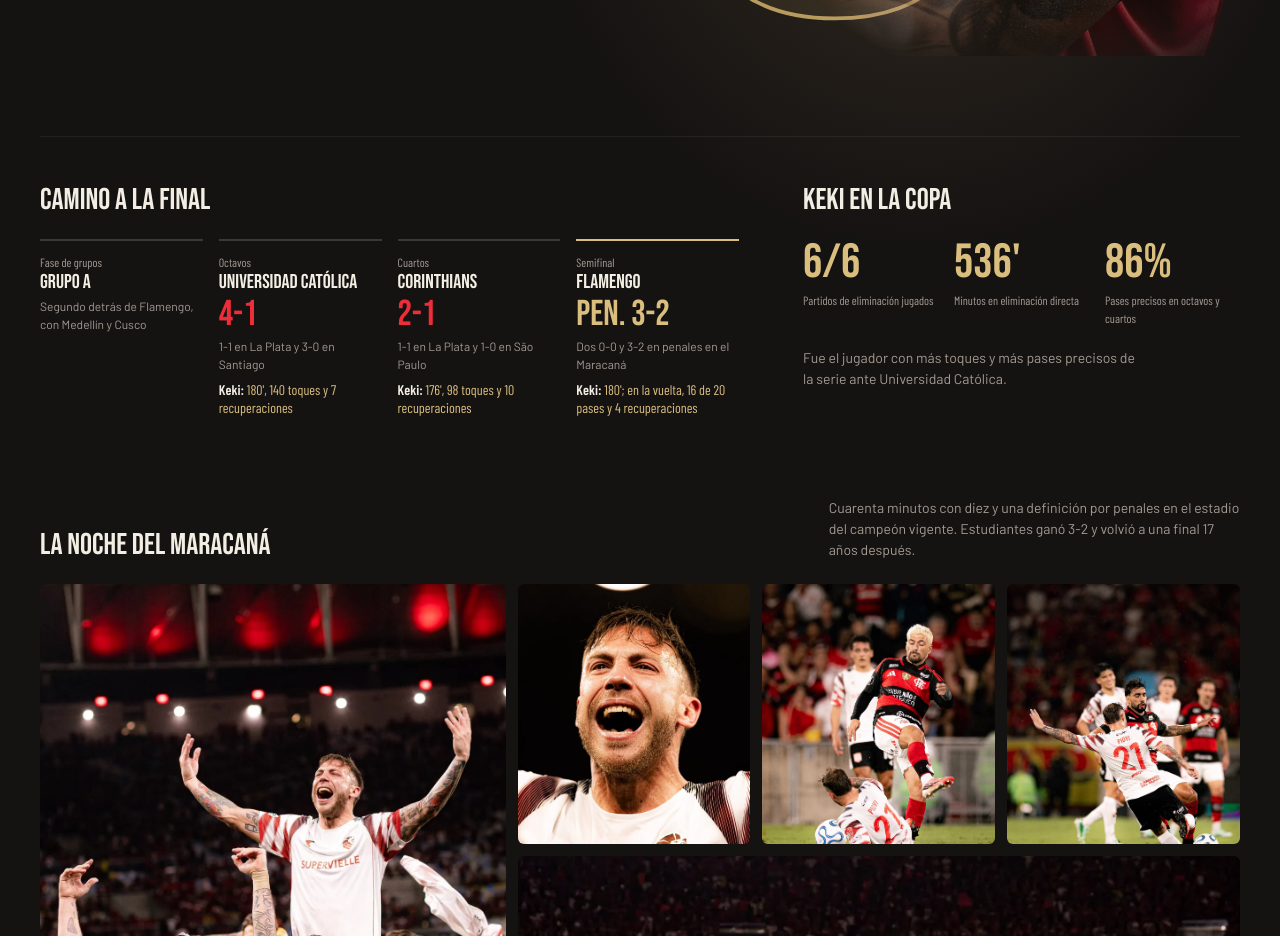
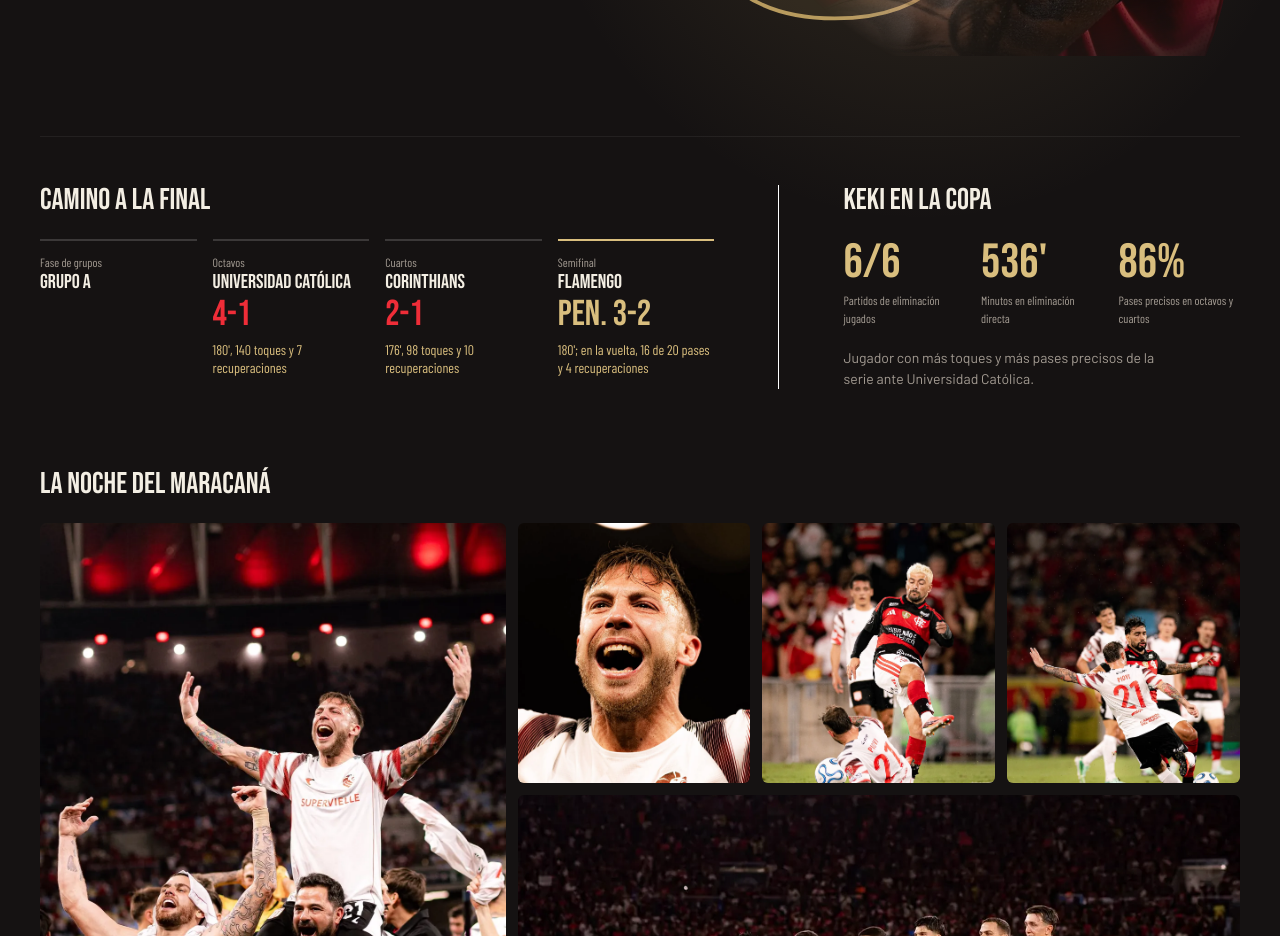
Before and after one commit to mgunsett/keki-piovi, a React (Vite) app: page / in a window 1280 px wide. Shown: the part 1560-2496 px from the top of the page. Built offline with nearby package versions, Linux system fonts and the light colour scheme; no server answers.

Commit message:
update data and libert

```diff
--- a/src/components/Libertadores/LibertadoresSection.jsx
+++ b/src/components/Libertadores/LibertadoresSection.jsx
@@ -1,9 +1,3 @@
-// ─────────────────────────────────────────────────────────────
-// Sección Libertadores 2026 — "La Quinta"
-// Un 5 gigante en dorado detrás de Keki: Estudiantes tiene cuatro
-// Libertadores y la final de Montevideo es por la quinta. Las cinco
-// estrellas (cuatro llenas + una punteada) son el momento animado.
-// ─────────────────────────────────────────────────────────────
 import { useEffect, useRef } from 'react'
 import { Box, Flex, Grid, Text, Image } from '@chakra-ui/react'
 import { gsap } from 'gsap'
@@ -202,9 +196,9 @@ export default function LibertadoresSection() {
         </Grid>
 
         {/* ── Camino + Keki en la copa ── */}
-        <Grid templateColumns={{ base: '1fr', lg: '1.6fr 1fr' }} gap={{ base: 10, lg: 16 }} mt={{ base: 16, lg: 20 }}
+        <Grid templateColumns={{ base: '1fr', lg: '1.6fr 1fr' }} rowGap={10} columnGap={0} mt={{ base: 16, lg: 20 }}
               pt={{ base: 10, lg: 12 }} borderTop="1px solid" borderColor="whiteAlpha.100">
-          <Box>
+          <Box pr={{ lg: 16 }}>
             <Text as="h3" fontFamily="heading" fontSize="3xl" color="brand.bone" lineHeight={1}>Camino a la final</Text>
             <Grid as="ol" listStyleType="none" templateColumns={{ base: '1fr', md: 'repeat(4, 1fr)' }} gap={{ base: 0, md: 4 }} mt={6}>
               {L.path.map((p) => (
@@ -223,10 +217,10 @@ export default function LibertadoresSection() {
                     <Text fontFamily="heading" fontSize="4xl" lineHeight={1} color={p.highlight ? GOLD : 'brand.amber'}
                           display={{ base: 'none', md: 'block' }} mt={1}>{p.score}</Text>
                   )}
-                  <Text fontFamily="body" fontSize="xs" color="brand.gray" mt={1}>{p.detail}</Text>
+
                   {p.keki && (
                     <Text fontFamily="mono" fontSize="sm" color={GOLD} mt={2} lineHeight={1.3}>
-                      <Text as="span" color="brand.bone" fontWeight={600}>Keki: </Text>{p.keki}
+                      {p.keki}
                     </Text>
                   )}
                 </Box>
@@ -234,7 +228,11 @@ export default function LibertadoresSection() {
             </Grid>
           </Box>
 
-          <Box>
+          <Box
+            pt={{ base: 10, lg: 0 }} pl={{ lg: 16 }}
+            borderTop={{ base: '1px solid', lg: 'none' }} borderLeft={{ base: 'none', lg: '1px solid' }}
+            borderColor="whiteAlpha.200"
+          >
             <Text as="h3" fontFamily="heading" fontSize="3xl" color="brand.bone" lineHeight={1}>Keki en la copa</Text>
             <Grid as="ul" listStyleType="none" templateColumns="repeat(3, 1fr)" gap={4} mt={6}>
               {L.playerStats.map((s) => (
@@ -256,7 +254,7 @@ export default function LibertadoresSection() {
         <Box mt={{ base: 16, lg: 20 }}>
           <Flex direction={{ base: 'column', md: 'row' }} justify="space-between" align={{ md: 'flex-end' }} gap={3} mb={6}>
             <Text as="h3" fontFamily="heading" fontSize="3xl" color="brand.bone" lineHeight={1}>{L.maracana.title}</Text>
-            <Text fontFamily="body" fontSize="sm" color="brand.gray" maxW="52ch">{L.maracana.summary}</Text>
+            {/* <Text fontFamily="body" fontSize="sm" color="brand.gray" maxW="52ch">{L.maracana.summary}</Text> */}
           </Flex>
           <Grid
             templateColumns={{ base: 'repeat(5, 72vw)', md: '2fr 1fr 1fr', lg: '2fr 1fr 1fr 1fr' }}
--- a/src/data/libertadoresData.js
+++ b/src/data/libertadoresData.js
@@ -1,7 +1,3 @@
-// ─────────────────────────────────────────────────────────────
-// Copa Libertadores 2026 — datos de la sección "Final"
-// Fuentes: CONMEBOL, El Gráfico, Primicias, SBT, 442 Perfil (oct–nov 2026)
-// ─────────────────────────────────────────────────────────────
 import kekiFinal from '@assets/libertadores/keki-final.webp'
 import formacion from '@assets/libertadores/formacion-maracana.webp'
 import quite from '@assets/libertadores/quite-maracana.webp'
@@ -77,7 +73,7 @@ export const libertadores = {
     { value: "536'", label: 'Minutos en eliminación directa' },
     { value: '86%', label: 'Pases precisos en octavos y cuartos' },
   ],
-  playerNote: 'Fue el jugador con más toques y más pases precisos de la serie ante Universidad Católica.',
+  playerNote: 'Jugador con más toques y más pases precisos de la serie ante Universidad Católica.',
 
   images: {
     main: kekiFinal,
```
Also changed, not shown: vercel.json (deleted).
